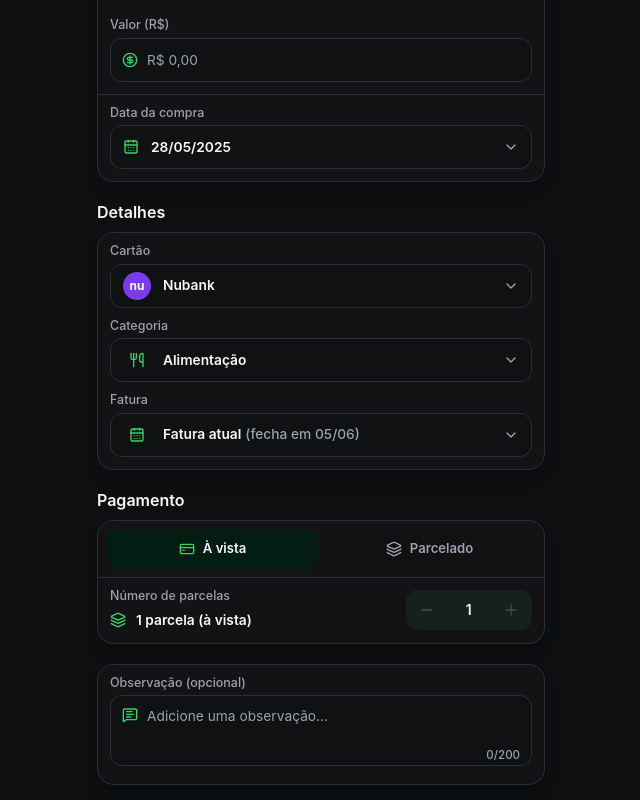
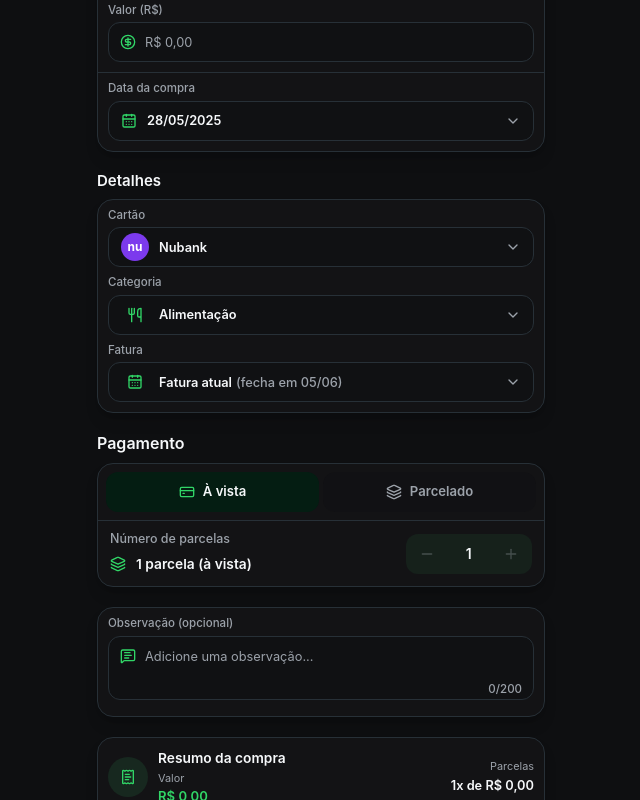
Before and after one commit to danilo-humberto/finance-control, a React (Vite) app in the folder frontend/: page /transactions/new in a window 1280 px wide. Shown: the part 200-1000 px from the top of the page, without its empty margins (319-959 px from the left). Built offline with nearby package versions, Linux system fonts and the light colour scheme; no server answers; sample sign-in values are in the browser's storage.

Commit message:
style: adjust spacing and font sizes in PurchaseDetailsCard, PurchaseInfoCard, PurchaseNoteCard, and PurchaseSummaryCard components for improved UI consistency

```diff
--- a/frontend/src/components/transactions/PurchaseDetailsCard.tsx
+++ b/frontend/src/components/transactions/PurchaseDetailsCard.tsx
@@ -14,12 +14,12 @@ export function PurchaseDetailsCard({ defaults }: PurchaseDetailsCardProps) {
   const CategoryIcon = iconByName[defaults.category.icon] ?? DollarSign;
 
   return (
-    <section className="space-y-2.5" aria-labelledby="purchase-details-title">
-      <h2 id="purchase-details-title" className="text-base font-semibold leading-tight">
+    <section className="space-y-2" aria-labelledby="purchase-details-title">
+      <h2 id="purchase-details-title" className="text-[0.94rem] font-semibold leading-tight">
         Detalhes
       </h2>
 
-      <div className="space-y-3 rounded-2xl border border-app-border bg-app-surface/75 p-3 shadow-lg shadow-black/15">
+      <div className="space-y-2.5 rounded-2xl border border-app-border bg-app-surface/75 p-2.5 shadow-lg shadow-black/15">
         <PurchaseSelectRow
           label="Cartão"
           value={defaults.card.name}
@@ -61,13 +61,13 @@ type PurchaseSelectRowProps = {
 function PurchaseSelectRow({ label, value, detail, leading }: PurchaseSelectRowProps) {
   return (
     <div className="space-y-1.5">
-      <p className="text-[0.78rem] font-medium leading-none text-app-muted">{label}</p>
+      <p className="text-[0.72rem] font-medium leading-none text-app-muted">{label}</p>
       <button
         type="button"
-        className="flex h-11 w-full items-center gap-3 rounded-xl border border-app-border bg-app-bg/35 px-3 text-left transition-colors hover:bg-app-elevated focus-visible:outline-none focus-visible:ring-2 focus-visible:ring-brand-500"
+        className="flex h-10 w-full items-center gap-2.5 rounded-xl border border-app-border bg-app-bg/35 px-3 text-left transition-colors hover:bg-app-elevated focus-visible:outline-none focus-visible:ring-2 focus-visible:ring-brand-500"
       >
         <span className="flex h-7 w-7 shrink-0 items-center justify-center">{leading}</span>
-        <span className="min-w-0 flex-1 truncate text-[0.86rem] font-semibold text-app-text">
+        <span className="min-w-0 flex-1 truncate text-[0.8rem] font-semibold text-app-text">
           {value}
           {detail ? (
             <span className="ml-1 font-medium text-app-muted">({detail})</span>
--- a/frontend/src/components/transactions/PurchaseInfoCard.tsx
+++ b/frontend/src/components/transactions/PurchaseInfoCard.tsx
@@ -23,16 +23,16 @@ export function PurchaseInfoCard({
   onAmountChange,
 }: PurchaseInfoCardProps) {
   return (
-    <section className="space-y-2.5" aria-labelledby="purchase-info-title">
+    <section className="space-y-2" aria-labelledby="purchase-info-title">
       <h2
         id="purchase-info-title"
-        className="text-base font-semibold leading-tight"
+        className="text-[0.94rem] font-semibold leading-tight"
       >
         Informações da compra
       </h2>
 
       <div className="overflow-hidden rounded-2xl border border-app-border bg-app-surface/75 shadow-lg shadow-black/15">
-        <div className="space-y-5 p-3">
+        <div className="space-y-4 p-2.5">
           <PurchaseTextField
             id="purchase-description"
             label="Descrição"
@@ -53,13 +53,13 @@ export function PurchaseInfoCard({
           />
         </div>
 
-        <div className="border-t border-app-border p-3">
-          <p className="mb-1.5 text-[0.78rem] font-medium leading-none text-app-muted">
+        <div className="border-t border-app-border p-2.5">
+          <p className="mb-1.5 text-[0.72rem] font-medium leading-none text-app-muted">
             Data da compra
           </p>
           <button
             type="button"
-            className="flex h-11 w-full items-center gap-3 rounded-xl border border-app-border bg-app-bg/35 px-3 text-left text-[0.86rem] font-semibold text-app-text transition-colors hover:bg-app-elevated focus-visible:outline-none focus-visible:ring-2 focus-visible:ring-brand-500"
+            className="flex h-10 w-full items-center gap-2.5 rounded-xl border border-app-border bg-app-bg/35 px-3 text-left text-[0.8rem] font-semibold text-app-text transition-colors hover:bg-app-elevated focus-visible:outline-none focus-visible:ring-2 focus-visible:ring-brand-500"
           >
             <CalendarDays
               aria-hidden="true"
@@ -98,7 +98,7 @@ function PurchaseTextField({
 }: PurchaseTextFieldProps) {
   return (
     <label htmlFor={id} className="block min-w-0 space-y-1.5">
-      <span className="block text-[0.78rem] font-medium leading-none text-app-muted">
+      <span className="block text-[0.72rem] font-medium leading-none text-app-muted">
         {label}
       </span>
       <span className="relative block">
@@ -112,7 +112,7 @@ function PurchaseTextField({
           placeholder={placeholder}
           onChange={(event) => onChange(event.target.value)}
           className={cn(
-            "h-11 w-full rounded-xl border border-app-border bg-app-bg/35 pl-9 pr-3 text-[0.86rem] text-app-text outline-none transition-colors",
+            "h-10 w-full rounded-xl border border-app-border bg-app-bg/35 pl-9 pr-3 text-[0.8rem] text-app-text outline-none transition-colors",
             "placeholder:text-app-muted focus:border-brand-500 focus:ring-2 focus:ring-brand-500/20",
           )}
         />
--- a/frontend/src/components/transactions/PurchaseNoteCard.tsx
+++ b/frontend/src/components/transactions/PurchaseNoteCard.tsx
@@ -13,13 +13,13 @@ export function PurchaseNoteCard({
 }: PurchaseNoteCardProps) {
   return (
     <section
-      className="rounded-2xl border border-app-border bg-app-surface/75 p-3 shadow-lg shadow-black/15"
+      className="rounded-2xl border border-app-border bg-app-surface/75 p-2.5 shadow-lg shadow-black/15"
       aria-labelledby="purchase-note-title"
     >
       <label htmlFor="purchase-note" className="space-y-1.5">
         <span
           id="purchase-note-title"
-          className="block text-[0.78rem] font-medium leading-none text-app-muted"
+          className="block text-[0.72rem] font-medium leading-none text-app-muted"
         >
           Observação (opcional)
         </span>
@@ -33,7 +33,7 @@ export function PurchaseNoteCard({
             maxLength={maxLength}
             placeholder="Adicione uma observação..."
             onChange={(event) => onNoteChange(event.target.value)}
-            className="min-h-[4.45rem] w-full resize-none rounded-xl border border-app-border bg-app-bg/35 px-3 py-2.5 pl-9 pr-12 text-[0.86rem] text-app-text outline-none transition-colors placeholder:text-app-muted focus:border-brand-500 focus:ring-2 focus:ring-brand-500/20"
+            className="min-h-[4rem] w-full resize-none rounded-xl border border-app-border bg-app-bg/35 px-3 py-2.5 pl-9 pr-12 text-[0.8rem] text-app-text outline-none transition-colors placeholder:text-app-muted focus:border-brand-500 focus:ring-2 focus:ring-brand-500/20"
           />
           <span className="pointer-events-none absolute bottom-2 right-3 text-[0.72rem] font-medium text-app-muted">
             {note.length}/{maxLength}
--- a/frontend/src/components/transactions/PurchaseSummaryCard.tsx
+++ b/frontend/src/components/transactions/PurchaseSummaryCard.tsx
@@ -19,26 +19,26 @@ export function PurchaseSummaryCard({
 
   return (
     <section
-      className="flex items-center gap-3 rounded-2xl border border-app-border bg-app-surface/75 p-3 shadow-lg shadow-black/15"
+      className="flex items-center gap-2.5 rounded-2xl border border-app-border bg-app-surface/75 p-2.5 shadow-lg shadow-black/15"
       aria-label="Resumo da compra"
     >
-      <span className="flex h-11 w-11 shrink-0 items-center justify-center rounded-full bg-app-icon text-brand-400">
-        <ReceiptText aria-hidden="true" className="h-5 w-5" />
+      <span className="flex h-10 w-10 shrink-0 items-center justify-center rounded-full bg-app-icon text-brand-400">
+        <ReceiptText aria-hidden="true" className="h-4 w-4" />
       </span>
 
       <div className="min-w-0 flex-1">
-        <h2 className="truncate text-[0.92rem] font-semibold leading-5 text-app-text">
+        <h2 className="truncate text-[0.86rem] font-semibold leading-5 text-app-text">
           Resumo da compra
         </h2>
-        <p className="mt-1 text-[0.74rem] leading-4 text-app-muted">Valor</p>
-        <p className="text-[0.9rem] font-semibold leading-5 text-brand-400">
+        <p className="mt-0.5 text-[0.68rem] leading-4 text-app-muted">Valor</p>
+        <p className="text-[0.82rem] font-semibold leading-5 text-brand-400">
           {moneyFormatter.format(amount)}
         </p>
       </div>
 
       <div className="shrink-0 text-right">
-        <p className="text-[0.74rem] leading-4 text-app-muted">Parcelas</p>
-        <p className="mt-1 text-[0.86rem] font-semibold leading-5 text-app-text">
+        <p className="text-[0.68rem] leading-4 text-app-muted">Parcelas</p>
+        <p className="mt-0.5 text-[0.8rem] font-semibold leading-5 text-app-text">
           {safeInstallments}x de {moneyFormatter.format(installmentValue)}
         </p>
       </div>
```
